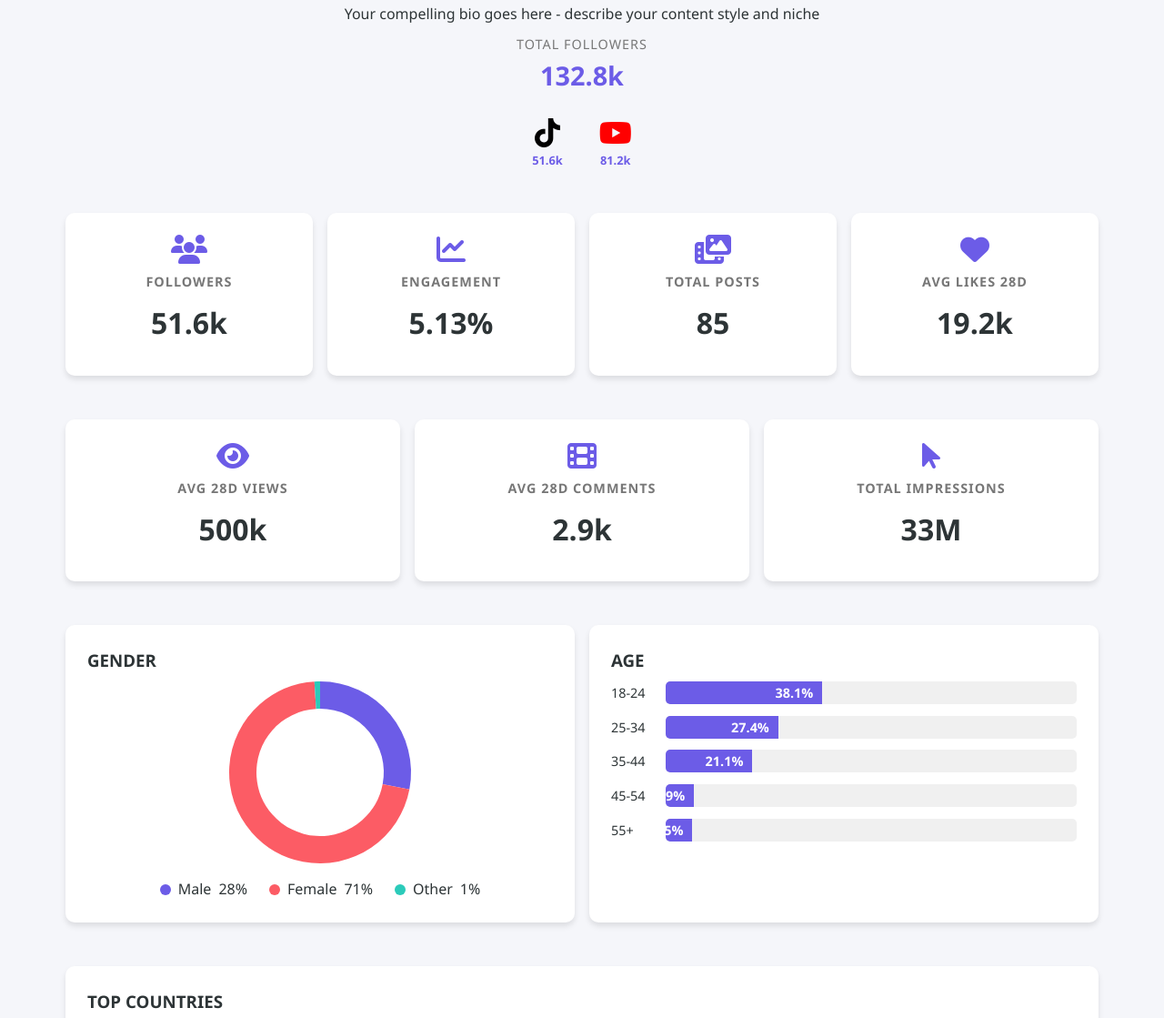
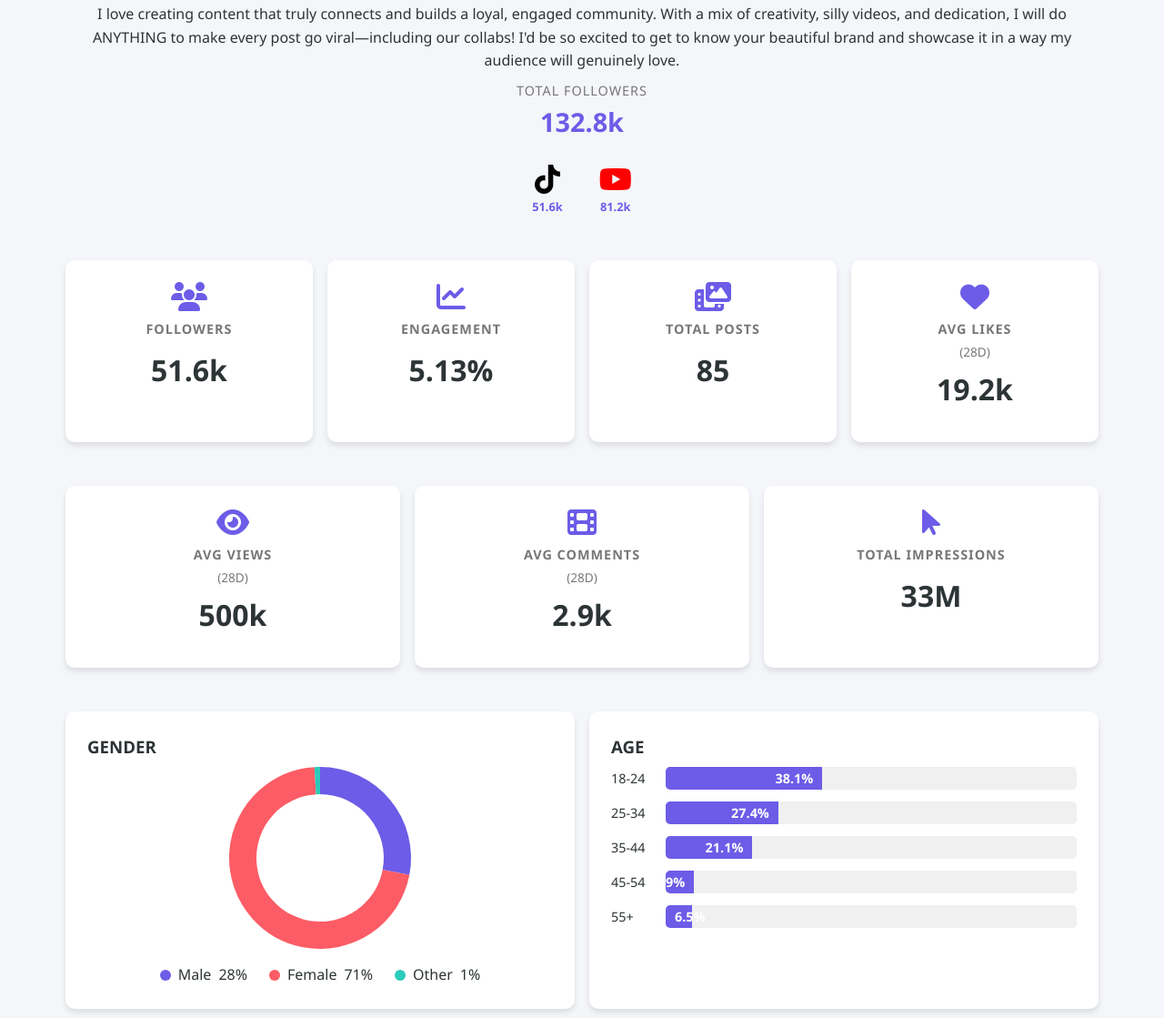
Before and after one commit to Naozuko/Seri, a plain HTML site: page mediakit/index.html in a window 1280 px wide. Shown: the part 254-1373 px from the top of the page at 91% size. Drawn offline with nearby package versions, Linux system fonts and the light colour scheme.

Commit message:
Update media kit content

```diff
--- a/mediakit/config.js
+++ b/mediakit/config.js
@@ -8,12 +8,12 @@ const mediaKitConfig = {
     profile: {
         name: "Seri",
         username: "@seriixo",
-        bio: "Your compelling bio goes here - describe your content style and niche",
+        bio: "I love creating content that truly connects and builds a loyal, engaged community. With a mix of creativity, silly videos, and dedication, I will do ANYTHING to make every post go viral—including our collabs! I'd be so excited to get to know your beautiful brand and showcase it in a way my audience will genuinely love.",
         profileImage: "profile.jpg", // Place your profile image in the same directory
         email: "seriixo.mgmt@gmail.com",
         socialLinks: {
             tiktok: "https://www.tiktok.com/@seriixo",
-            youtube: "https://www.youtube.com/@seriixo"
+            youtube: "https://www.youtube.com/@seriixo/shorts"
         },
         socialFollowers: {
             tiktok: "51.6k",
--- a/mediakit/index.html
+++ b/mediakit/index.html
@@ -51,7 +51,8 @@
             </div>
             <div class="stat-card">
                 <i class="fas fa-heart"></i>
-                <h3>AVG LIKES 28D</h3>
+                <h3>AVG LIKES</h3>
+                <p class="duration">(28D)</p>
                 <h2 id="likes">87.3k</h2>
             </div>
         </section>
@@ -59,12 +60,14 @@
         <section class="video-stats">
             <div class="stat-card wide">
                 <i class="fas fa-eye"></i>
-                <h3>AVG 28D VIEWS</h3>
+                <h3>AVG VIEWS</h3>
+                <p class="duration">(28D)</p>
                 <h2 id="reel-views">899.3k</h2>
             </div>
             <div class="stat-card wide">
                 <i class="fas fa-film"></i>
-                <h3>AVG 28D COMMENTS</h3>
+                <h3>AVG COMMENTS</h3>
+                <p class="duration">(28D)</p>
                 <h2 id="story-views">2.5k</h2>
             </div>
             <div class="stat-card wide">
--- a/mediakit/styles.css
+++ b/mediakit/styles.css
@@ -163,6 +163,14 @@ header {
     color: var(--dark-color);
 }
 
+.stat-card .duration {
+    color: #777;
+    font-size: 0.85rem;
+    margin-top: -5px;
+    margin-bottom: 5px;
+    text-align: center;
+}
+
 /* Video Stats */
 .video-stats {
     display: grid;
@@ -272,6 +280,17 @@ header {
     color: white;
     font-size: 0.9rem;
     font-weight: bold;
+    position: relative;
+}
+
+/* Move small percentage values to the right */
+#age-55\+ {
+    position: relative;
+}
+
+#age-55\+ {
+    justify-content: flex-start;
+    padding-left: 10px;
 }
 
 /* Geography */
```
